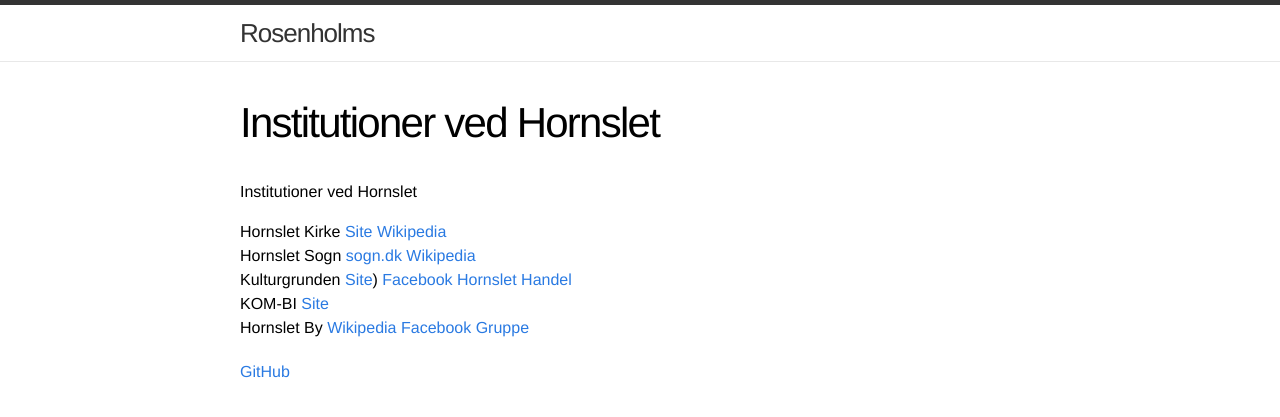
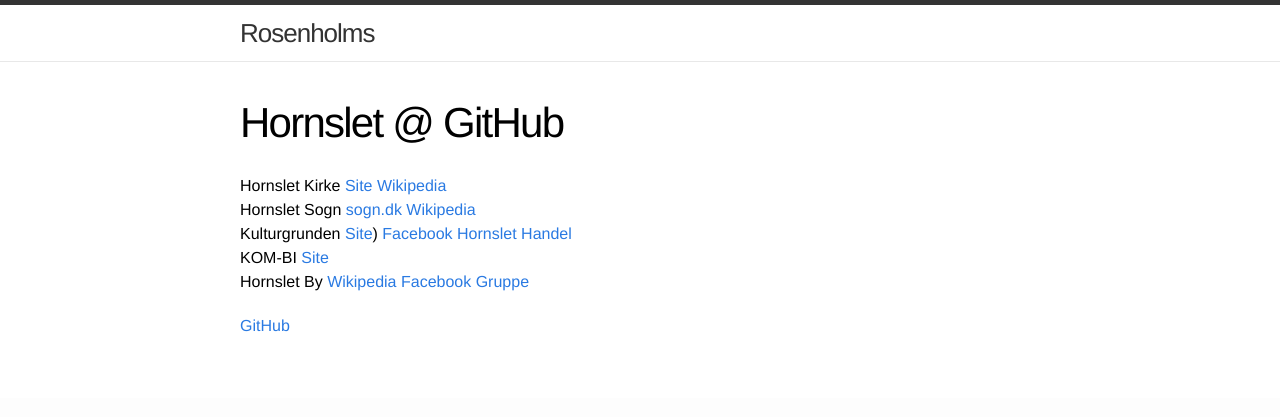
Before and after one commit to Rosenholms/rosenholms.github.io, a Jekyll site: the page built from hornslet.md, in a window 1280 px wide. Shown: the top 417 px of the page. Built offline with Jekyll 4.4.1, drawn with Linux system fonts in a browser that asks for light colours; our own code applies the rules of GitHub Pages for plain Markdown files.

Commit message:
Update hornslet.md

```diff
--- a/hornslet.md
+++ b/hornslet.md
@@ -1,4 +1,6 @@
-# Institutioner ved Hornslet
+---
+title: Hornslet @ GitHub
+---
 
 Hornslet Kirke [Site](https://www.hornsletkirke.dk) [Wikipedia](https://da.wikipedia.org/wiki/Hornslet_Kirke)
 Hornslet Sogn [sogn.dk](https://sogn.dk/hornslet) [Wikipedia](https://da.wikipedia.org/wiki/Hornslet_Sogn)
@@ -6,4 +8,4 @@ Kulturgrunden  [Site](https://kulturgrunden.dk/)) [Facebook](https://www.faceboo
 KOM-BI [Site](https://www.kombi.dk)
 Hornslet By [Wikipedia](https://da.wikipedia.org/wiki/Hornslet) [Facebook Gruppe](https://www.facebook.com/grouups/byenhornslet)
 
-[GitHub](https://github.com/Rosenholms/rosenholms.github.io/hornslet.md)
+[GitHub](https://github.com/Rosenholms/rosenholms.github.io)
```
